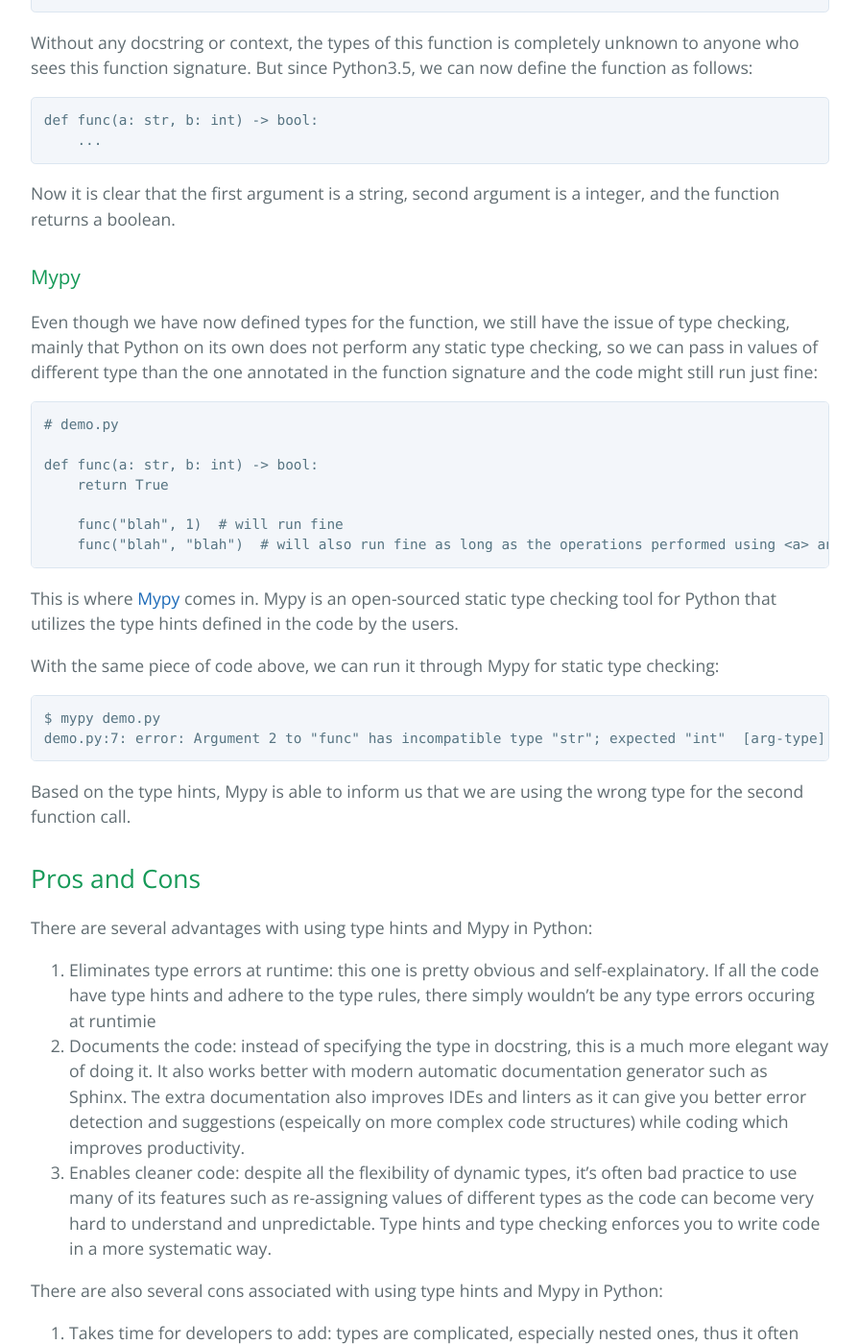
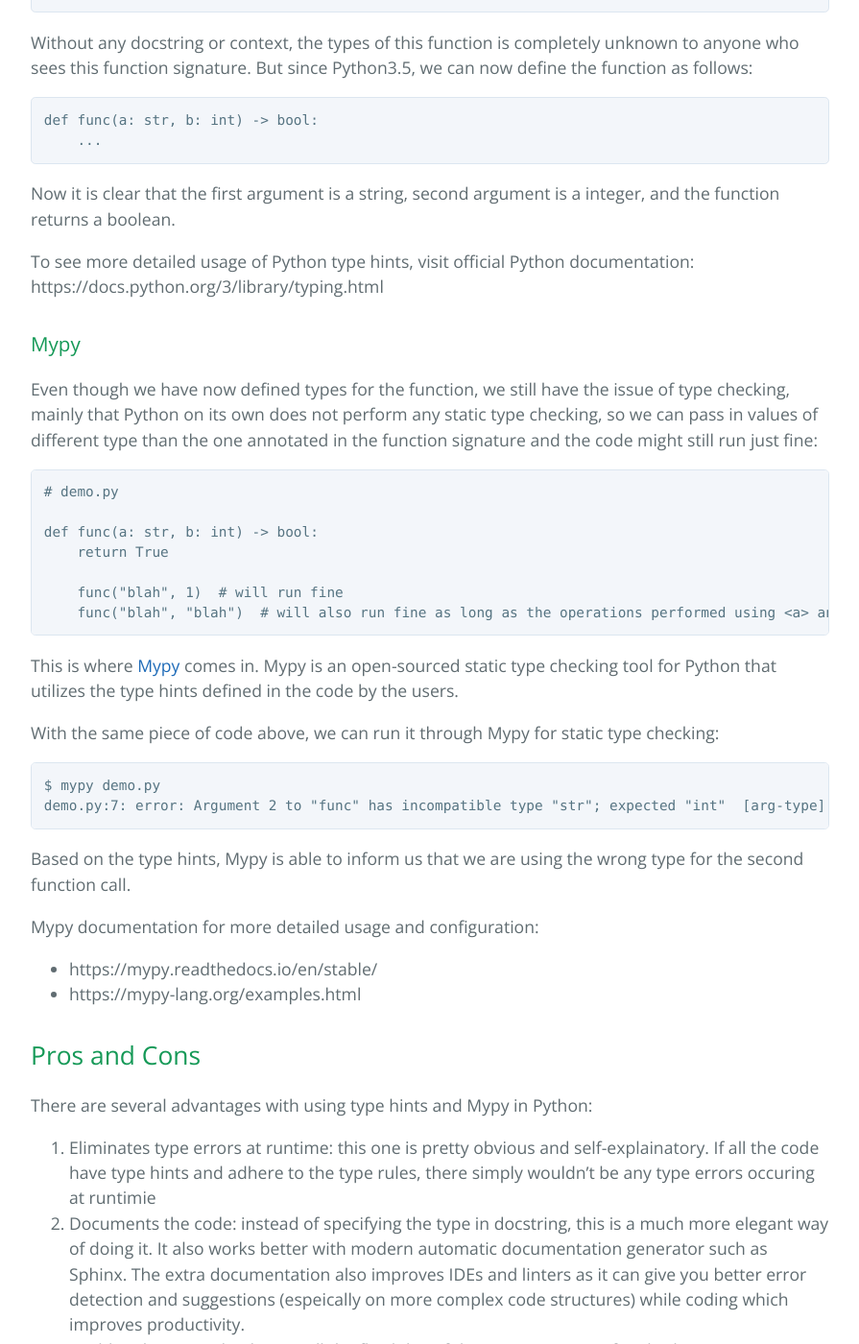
Before and after one commit to learning-software-engineering/learning-software-engineering.github.io, a Jekyll site: the page built from Topics/Tech_Stacks/Python_Static_Typing.md, in a window 1280 px wide and 1400 px high, scrolled down 2133 px. Shown: the whole window at 96% size, without its empty margins (192-1087 px from the left). Built offline with Jekyll 4.4.1, drawn with Linux system fonts in a browser that asks for light colours; our own code applies the rules of GitHub Pages for plain Markdown files.

Commit message:
added links to docs for mypy and python type hints

````diff
--- a/Topics/Tech_Stacks/Python_Static_Typing.md
+++ b/Topics/Tech_Stacks/Python_Static_Typing.md
@@ -62,6 +62,8 @@
 ```
 Now it is clear that the first argument is a string, second argument is a integer, and the function returns a boolean.
 
+To see more detailed usage of Python type hints, visit official Python documentation: https://docs.python.org/3/library/typing.html
+
 ### Mypy
 
 Even though we have now defined types for the function, we still have the issue of type checking, mainly that Python on its own does not perform any static type checking, so we can pass in values of different type than the one annotated in the function signature and the code might still run just fine:
@@ -83,6 +85,10 @@
 ```
 Based on the type hints, Mypy is able to inform us that we are using the wrong type for the second function call.
 
+Mypy documentation for more detailed usage and configuration:
+- https://mypy.readthedocs.io/en/stable/
+- https://mypy-lang.org/examples.html
+
 ## Pros and Cons
 
 There are several advantages with using type hints and Mypy in Python:
````
